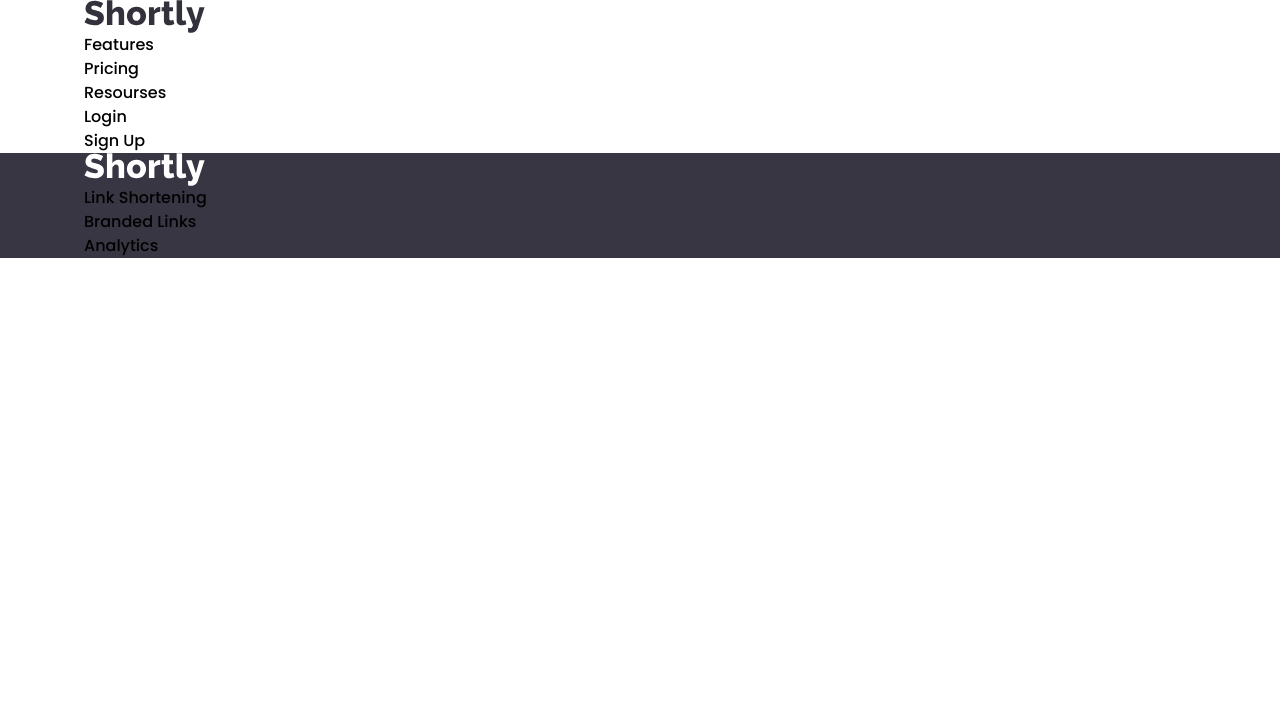
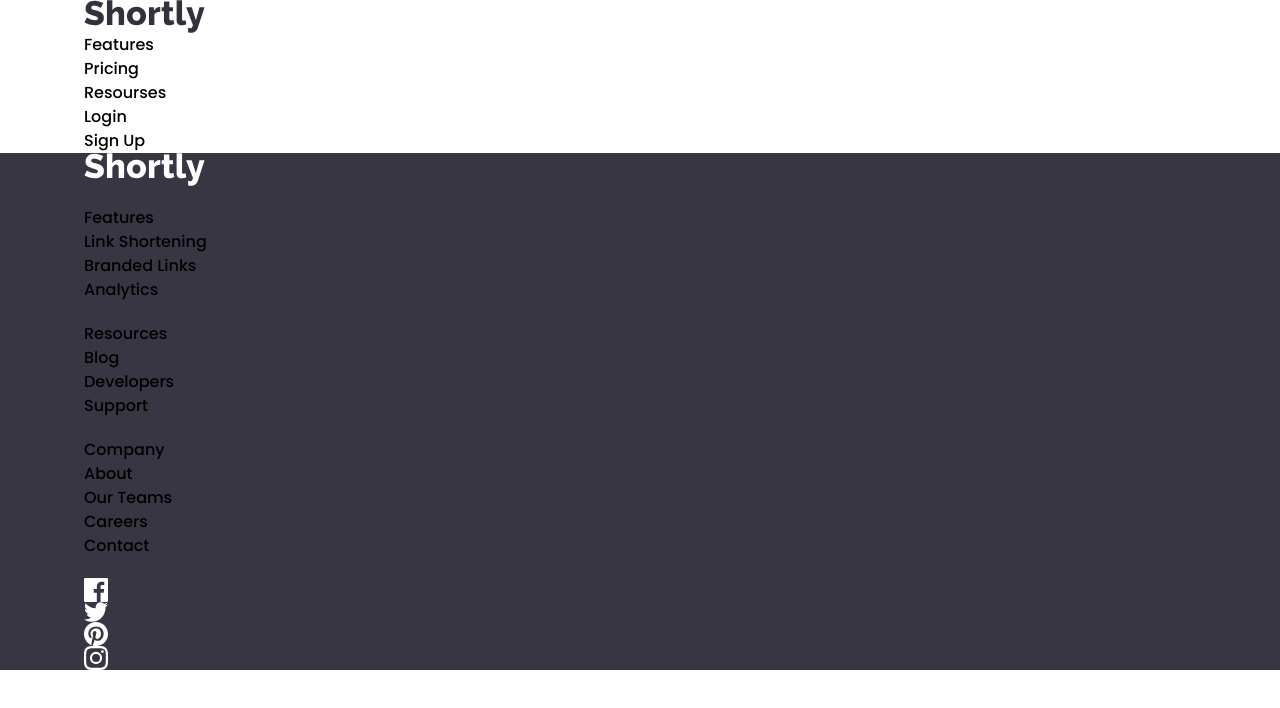
Before and after one commit to Alice2212/url-shortening-app, a React (Create React App) app: page / in a window 1280 px wide. Shown: the top 708 px of the page. Built offline with nearby package versions, Linux system fonts and the light colour scheme.

Commit message:
footer component

```diff
--- a/src/components/Footer.jsx
+++ b/src/components/Footer.jsx
@@ -1,11 +1,15 @@
-import React from 'react'
-import footerLogo from "../assets/images/footer-logo.svg"
+import React from "react";
+import footerLogo from "../assets/images/footer-logo.svg";
+import facebook from "../assets/images/icon-facebook.svg";
+import twitter from "../assets/images/icon-twitter.svg";
+import pinterest from "../assets/images/icon-pinterest.svg";
+import instagram from "../assets/images/icon-instagram.svg";
 
 const Footer = () => {
   return (
     <>
       <footer className="bg-[#393644]">
-        <div className="max-width">
+        <div className="max-width grid grid-cols-1 gap-5">
           {/* footer logo */}
           <article>
             <img src={footerLogo} alt="footer-logo" />
@@ -13,16 +17,56 @@ const Footer = () => {
 
           {/* first links */}
           <article>
+            <h3>Features</h3>
             <ul>
-                <li>Link Shortening</li>
-                <li>Branded Links</li>
-                <li>Analytics</li>
+              <li>Link Shortening</li>
+              <li>Branded Links</li>
+              <li>Analytics</li>
+            </ul>
+          </article>
+
+          {/* second links */}
+          <article>
+            <h3>Resources</h3>
+            <ul>
+              <li>Blog</li>
+              <li>Developers</li>
+              <li>Support</li>
+            </ul>
+          </article>
+
+          {/* third links */}
+          <article>
+            <h3>Company</h3>
+            <ul>
+              <li>About</li>
+              <li>Our Teams</li>
+              <li>Careers</li>
+              <li>Contact</li>
+            </ul>
+          </article>
+
+          {/* footer icons */}
+          <article>
+            <ul>
+              <li>
+                <img src={facebook} alt="facebook icon" />
+              </li>
+              <li>
+                <img src={twitter} alt="twitter icon" />
+              </li>
+              <li>
+                <img src={pinterest} alt="pinterest icon" />
+              </li>
+              <li>
+                <img src={instagram} alt="instagram icon" />
+              </li>
             </ul>
           </article>
         </div>
       </footer>
     </>
   );
-}
+};
 
-export default Footer
+export default Footer;
```
